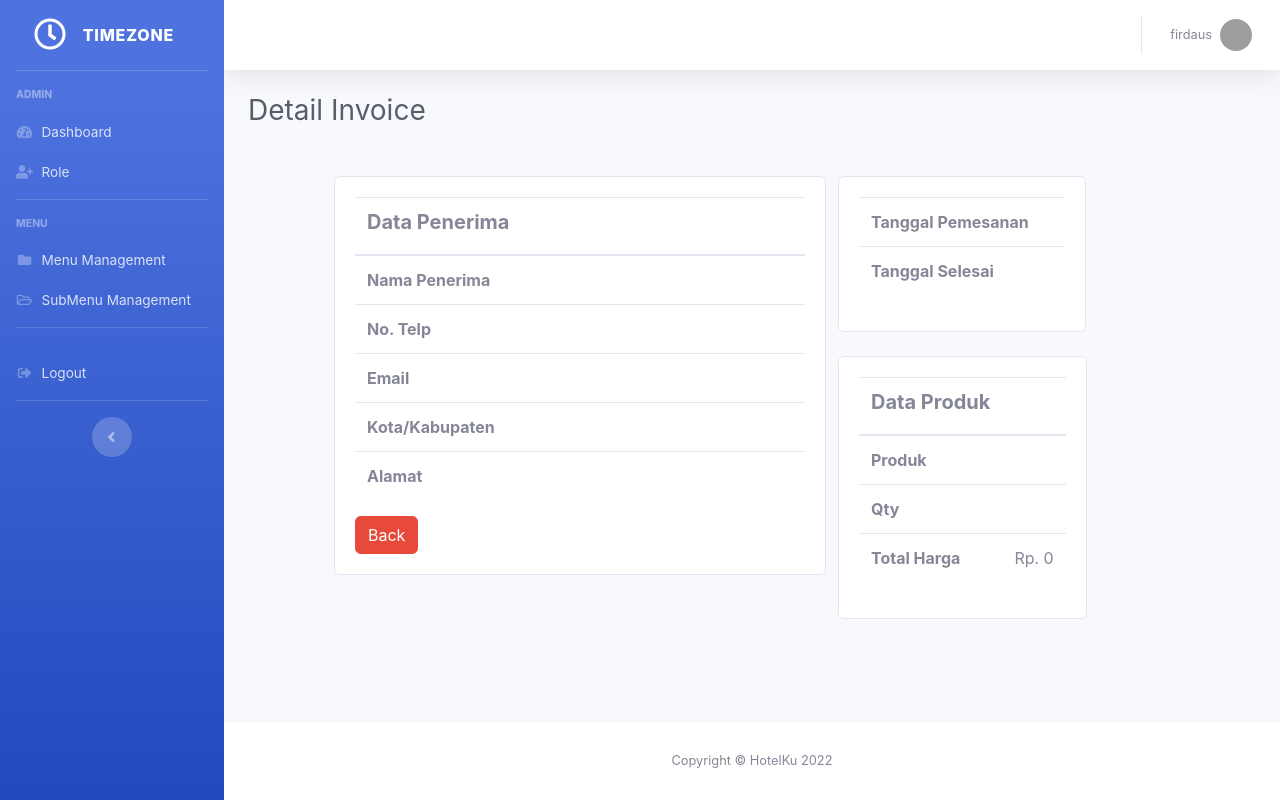
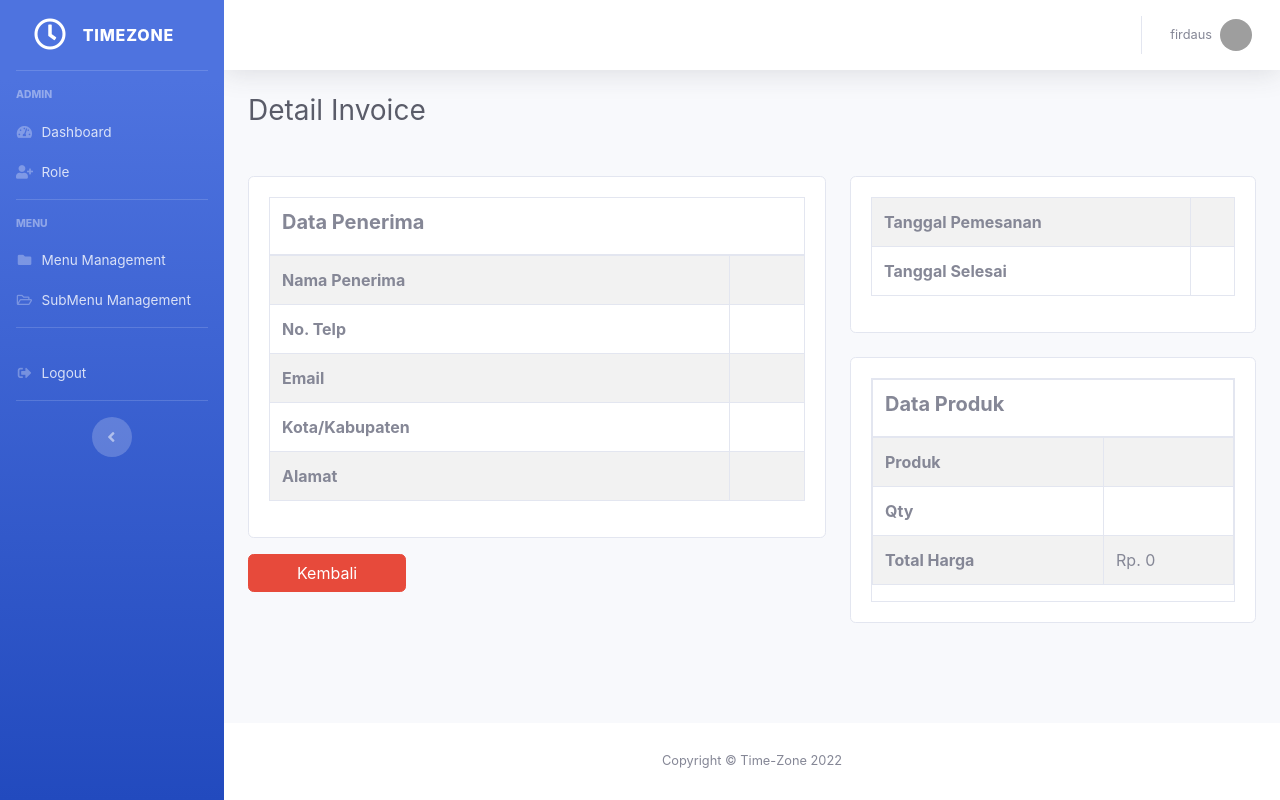
Before and after one commit to firdauszulkarnain/time-zone, a CodeIgniter app: page /time-zone/index.php/produk/detailinvoice/1 in a window 1280 px wide. Run offline with CodeIgniter, Linux system fonts and the light colour scheme; a user stored in the database is signed in; data comes from the database, SQL or seed files in the repository; data that the repository does not hold is empty; grey boxes are pictures that could not be loaded.

Commit message:
refactor code

```diff
--- a/application/config/config.php
+++ b/application/config/config.php
@@ -23,7 +23,7 @@ defined('BASEPATH') or exit('No direct script access allowed');
 | a PHP script and you can easily do that on your own.
 |
 */
-$config['base_url'] = 'http://localhost/timezone/';
+$config['base_url'] = 'http://localhost/time-zone/';
 
 /*
 |--------------------------------------------------------------------------
--- a/application/controllers/Menu.php
+++ b/application/controllers/Menu.php
@@ -28,7 +28,7 @@ class Menu extends CI_Controller
         $this->load->library('pagination');
         // Halaman Pagination
         $config['total_rows'] = $this->modelmenu->hitungdata();
-        $config['base_url'] = 'http://localhost/timezone/menu/index';
+        $config['base_url'] = 'http://localhost/time-zone/menu/index';
         // Total Baris Pagination
         $config['per_page'] = 3;
 
@@ -118,7 +118,7 @@ class Menu extends CI_Controller
         $this->load->library('pagination');
         // Halaman Pagination
         $config['total_rows'] = $this->modelmenu->hitungdatasubmenu();
-        $config['base_url'] = 'http://localhost/timezone/menu/submenu';
+        $config['base_url'] = 'http://localhost/time-zone/menu/submenu';
         // Total Baris Pagination
         $config['per_page'] = 3;
 
--- a/application/controllers/Produk.php
+++ b/application/controllers/Produk.php
@@ -14,7 +14,7 @@ class Produk extends CI_Controller
         $this->load->library('pagination');
         // Halaman Pagination
         $config['total_rows'] = $this->modeluser->hitungdataprodukjamuser($user_id);
-        $config['base_url'] = 'http://localhost/timezone/produk/index';
+        $config['base_url'] = 'http://localhost/time-zone/produk/index';
         // Total Baris Pagination
         $config['per_page'] = 3;
 
@@ -112,7 +112,6 @@ class Produk extends CI_Controller
                 'min_length' => 'Terjadi Kesalahan Input Harga'
             ]
         );
-        // $this->form_validation->set_rules('gambar', 'Gambar', 'trim|required', ['required' => 'Gambar Produk Harus Diisi']);
         $this->form_validation->set_rules('deskripsi', 'Deskripsi', 'trim|required', ['required' => 'Deskripsi Harus Diisi']);
 
         if ($this->form_validation->run() == false) {
@@ -165,7 +164,7 @@ class Produk extends CI_Controller
         $this->load->library('pagination');
         // Halaman Pagination
         $config['total_rows'] = $this->modeluser->getdatapesanan($agen_id);
-        $config['base_url'] = 'http://localhost/timezone/produk/pesanan';
+        $config['base_url'] = 'http://localhost/time-zone/produk/pesanan';
         // Total Baris Pagination
         $config['per_page'] = 3;
 
@@ -227,7 +226,7 @@ class Produk extends CI_Controller
         $this->load->library('pagination');
         // Halaman Pagination
         $config['total_rows'] = $this->modeluser->hitunginvoice($agen_id);
-        $config['base_url'] = 'http://localhost/timezone/produk/invoice';
+        $config['base_url'] = 'http://localhost/time-zone/produk/invoice';
         // Total Baris Pagination
         $config['per_page'] = 3;
 
--- a/application/views/admin/roleaccess.php
+++ b/application/views/admin/roleaccess.php
@@ -9,7 +9,7 @@
             <h4>Role : <?= $role['role']; ?></h4>
             <div class="card">
                 <div class="card-body">
-                    <table class="table table-hover">
+                    <table class="table table-hover table-striped table-bordered text-center">
                         <thead>
                             <tr>
                                 <th scope="col">No</th>
--- a/application/views/produk/detailinvoice.php
+++ b/application/views/produk/detailinvoice.php
@@ -3,18 +3,18 @@
 
     <!-- Page Heading -->
     <h1 class="h3 mb-4 text-gray-800 mb-5"><?= $title; ?></h1>
-    <div class="row d-flex justify-content-center">
-        <div class="col-lg-6">
+    <div class="row d-flex justify-content-center mb-5">
+        <div class="col-lg-7">
             <div class="card">
                 <div class="card-body">
                     <div class="table-responsive">
-                        <table class="table table-hover">
+                        <table class="table table-hover table-striped table-bordered">
                             <thead>
                                 <tr>
-                                    <th scope="col">
+                                    <th scope="col" colspan="2">
                                         <h5><b>Data Penerima</b></h5>
                                     </th>
-                                    <th></th>
+
                                 </tr>
                             </thead>
                             <tbody>
@@ -40,17 +40,19 @@
                                 </tr>
                             </tbody>
                         </table>
-                        <a href="<?= base_url('produk/invoice'); ?>" class="btn btn-danger ">Back</a>
+
                     </div>
                 </div>
             </div>
+            <a href="<?= base_url('produk/invoice'); ?>" class="btn btn-danger mt-3 px-5">Kembali</a>
         </div>
-        <div class="col-lg-4">
+        <div class="col-lg-5">
             <div class="row">
+                <div class="col-lg-12">
                     <div class="card">
                         <div class="card-body">
                             <div class="table-responsive">
-                            <table class="table table-hover">
+                                <table class="table table-hover table-striped table-bordered">
                                     <tbody>
                                         <tr>
                                             <td><b>Tanggal Pemesanan</b></td>
@@ -65,20 +67,20 @@
                             </div>
                         </div>
                     </div>
-
+                </div>
             </div>
             <br>
-            <div class="row mb-3">
+            <div class="row">
+                <div class="col-lg-12">
                     <div class="card">
                         <div class="card-body">
-                        <div class="table-responsive">
+                            <div class="table-responsive table-striped table-bordered">
                                 <table class="table table-hover">
                                     <thead>
                                         <tr>
-                                        <th scope="col">
+                                            <th scope="col" colspan="2">
                                                 <h5><b>Data Produk</b></h5>
                                             </th>
-                                        <th></th>
                                         </tr>
                                     </thead>
                                     <tbody>
@@ -102,6 +104,7 @@
                 </div>
             </div>
         </div>
+    </div>
 
 </div>
 </div>
--- a/application/views/template/footer.php
+++ b/application/views/template/footer.php
@@ -2,7 +2,7 @@
 <footer class="sticky-footer bg-white">
     <div class="container my-auto">
         <div class="copyright text-center my-auto">
-            <span>Copyright &copy; HotelKu <?= date('Y'); ?> </span>
+            <span>Copyright &copy; Time-Zone <?= date('Y'); ?> </span>
         </div>
     </div>
 </footer>
@@ -12,16 +12,15 @@
 <!-- End of Content Wrapper -->
 
 </div>
-<!-- End of Page Wrapper -->
 
-<!-- Scroll to Top Button-->
+
 <a class="scroll-to-top rounded" href="#page-top">
     <i class="fas fa-angle-up"></i>
 </a>
 
-<!-- Logout Modal-->
+
 <div class="modal fade" id="logoutModal" tabindex="-1" role="dialog" aria-labelledby="exampleModalLabel" aria-hidden="true">
-    <div class="modal-dialog" role="document">
+    <div class="modal-dialog modal-lg" role="document">
         <div class="modal-content">
             <div class="modal-header">
                 <h5 class="modal-title" id="exampleModalLabel">Ready to Leave?</h5>
--- a/application/views/user/changepassword.php
+++ b/application/views/user/changepassword.php
@@ -4,8 +4,8 @@
     <!-- Page Heading -->
     <h1 class="h3 mb-4 text-gray-800"><?= $title; ?></h1>
 
-    <div class="row">
-        <div class="col-lg-10">
+    <div class="row d-flex justify-content-center">
+        <div class="col-lg-8">
             <?= $this->session->flashdata('pesan'); ?>
             <div class="card">
                 <div class="card-body">
--- a/application/views/user/edituser.php
+++ b/application/views/user/edituser.php
@@ -4,7 +4,7 @@
     <!-- Page Heading -->
     <h1 class="h3 mb-4 text-gray-800"><?= $title; ?></h1>
 
-    <div class="row">
+    <div class="row d-flex justify-content-center">
         <div class="col-lg-10">
             <?= form_open_multipart('user/edit'); ?>
             <div class="card">
@@ -48,7 +48,7 @@
 
                     <div class="form-group row">
                         <div class="col-sm-10 offset-sm-2 mt-3">
-                            <button type="submit" class="btn btn-primary float-right">Edit</button>
+                            <button type="submit" class="btn btn-primary float-right px-5">Simpan</button>
                         </div>
                     </div>
                 </div>
```
Also changed, not shown: application/controllers/Customer.php (+9 -7 lines), application/views/admin/index.php (+9 -6 lines), application/views/admin/role.php (+4 -3 lines), application/views/menu/index.php (+7 -6 lines), application/views/menu/submenu.php (+8 -6 lines), application/views/produk/detailpesanan.php (+10 -11 lines), application/views/produk/invoice.php (+6 -17 lines), application/views/produk/jamtangan.php (+15 -50 lines), application/views/produk/pesanan.php (+12 -23 lines), assets/img/fototoko/popular41.png (added). Lines whose indentation alone changed are shown as unchanged.
